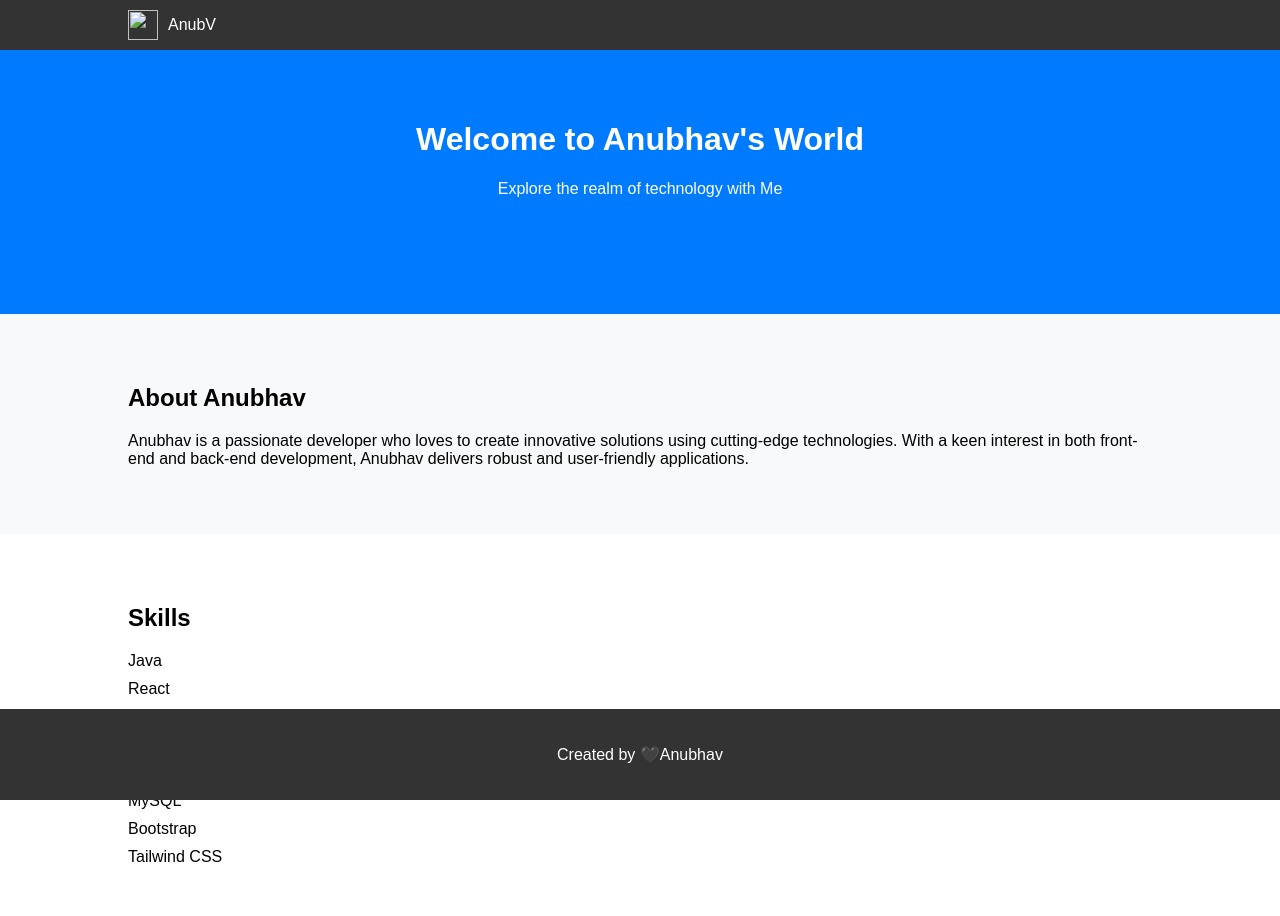
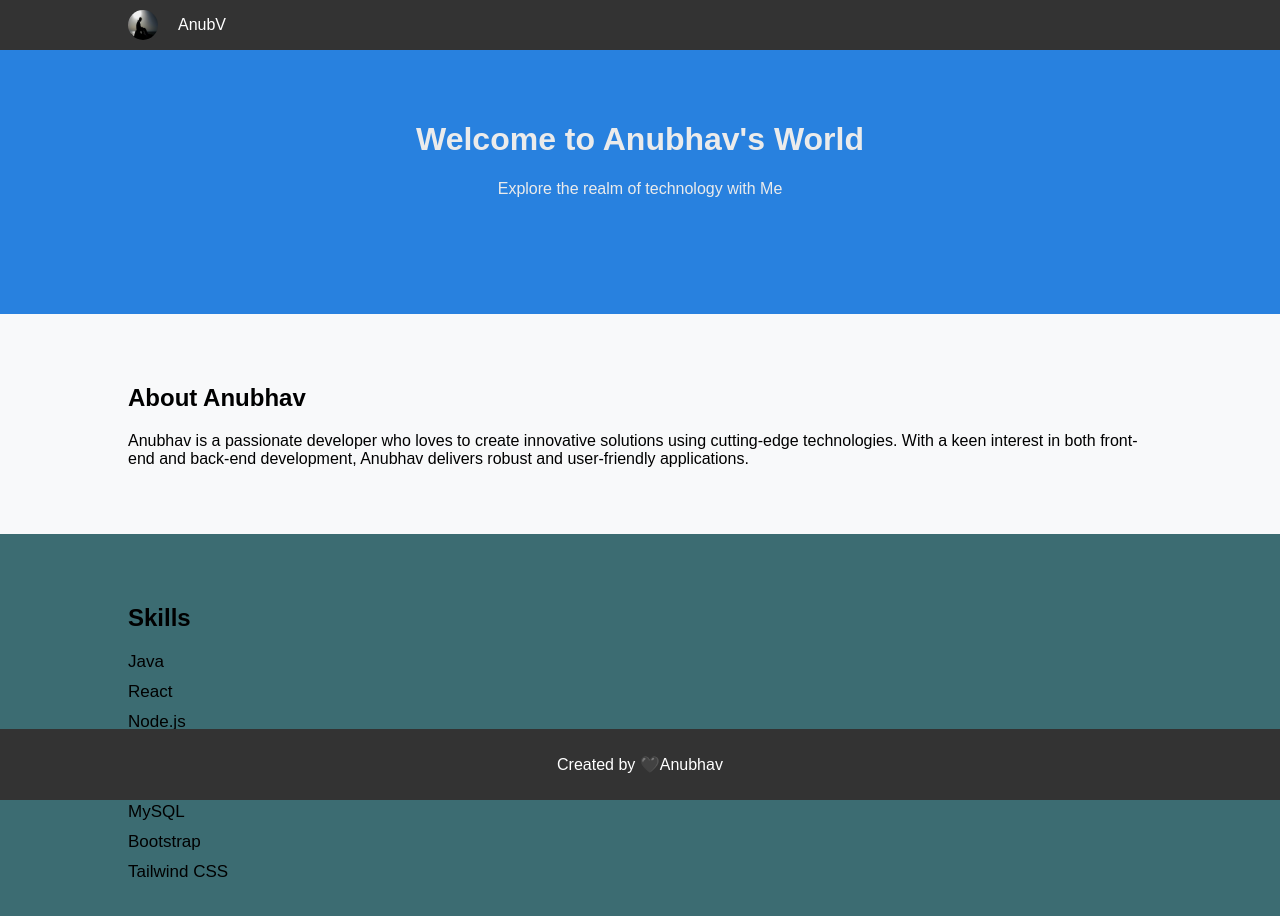
Before and after one commit to Ak6355/Portfolio, a plain HTML site: page index.html in a window 1280 px wide. Drawn offline with Linux system fonts and the light colour scheme.

Commit message:
fixed logo issue

```diff
--- a/index.html
+++ b/index.html
@@ -11,7 +11,7 @@
 <header class="navbar">
   <div class="container">
     <div class="navbar-logo">
-      <img src="" width="30" height="30" alt="">
+      <img src="Anubv.jpg" width="30" height="30" alt="">
       <span>AnubV</span>
     </div>
   </div>
@@ -34,7 +34,7 @@
 
 <section class="skills-section">
   <div class="container">
-    <h2>Skills</h2>
+    <h1>Skills</h1>
     <ul>
       <li>Java</li>
       <li>React</li>
--- a/style.css
+++ b/style.css
@@ -24,12 +24,13 @@ body {
 }
 
 .navbar-logo img {
-    margin-right: 10px;
+  margin-right: 20px;
+  border-radius: 50%;
 }
 
 .jumbotron {
-    background-color: #007bff;
-    color: #fff;
+  background-color: #2881df;
+  color: #ebebeb;
   padding: 100px 0;
   text-align: center;
 }
@@ -40,12 +41,15 @@ body {
 }
 
 .skills-section {
+  background-color: #3c6c72;
   padding: 50px 0;
+  padding-bottom: 100px;
 }
 
 .skills-section ul {
   list-style: none;
   padding: 0;
+  font-size: 17px;
 }
 
 .skills-section ul li {
@@ -53,9 +57,9 @@ body {
 }
 
 .footer {
-    background-color: #333;
+  background-color: #333333;
   color: #fff;
-    padding: 20px 0;
+  padding: 10px 0;
   text-align: center;
   position: fixed;
   bottom: 0;
```
Lines whose indentation alone changed are shown as unchanged.
